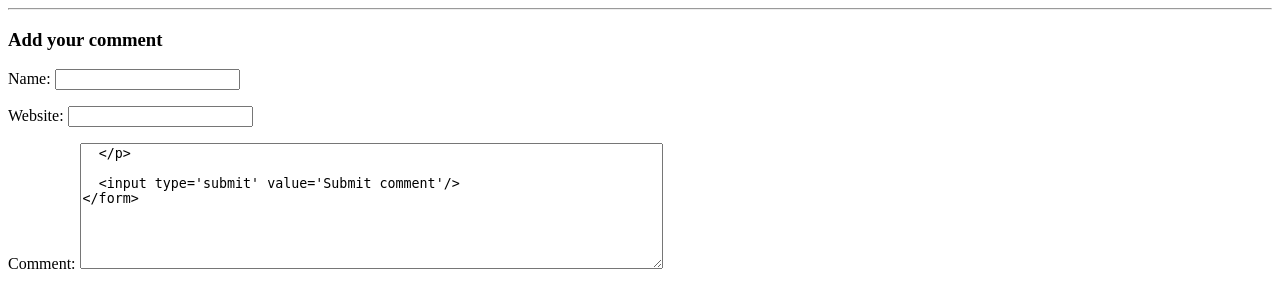
After one commit to BramVer/PHP_RegisterMe, a PHP site: page /templates/comment-form.php in a window 1280 px wide. The commit adds this page. Shown: the top 308 px of the page. Run offline with PHP 8.4, Linux system fonts and the light colour scheme; the template is opened without the code that fills it, so the values that code supplies are empty.

Commit message:
Added possibility to add comments

```diff
--- /dev/null
+++ b/templates/comment-form.php
@@ -0,0 +1,38 @@
+<hr/>
+
+<?php if($errors): ?>
+  <div style='borders: 1px solid #ff6666; padding: 6px;'>
+    <ul>
+      <?php foreach($errors as $e): ?>
+        <li><?php echo $e ?></li>
+      <?php endforeach ?>
+    </ul>
+  </div>
+<?php endif ?>
+
+<h3>Add your comment</h3>
+
+<form method='POST'>
+  <p>
+    <label for='comment-name'>
+      Name:
+    </label>
+    <input type='text' id='comment-name' name='comment-name'/>
+  </p>
+
+  <p>
+    <label for='comment-website'>
+      Website:
+    </label>
+    <input type='text' id='comment-website' name='comment-website'/>
+  </p>
+
+  <p>
+    <label for='comment-text'>
+      Comment:
+    </label>
+    <textarea id='comment-text' name='comment-text' rows='8' cols='70'/>
+  </p>
+
+  <input type='submit' value='Submit comment'/>
+</form>
```
Also changed, not shown: lib/view-post.php (+44 -0 lines), view-post.php (+17 -0 lines).
